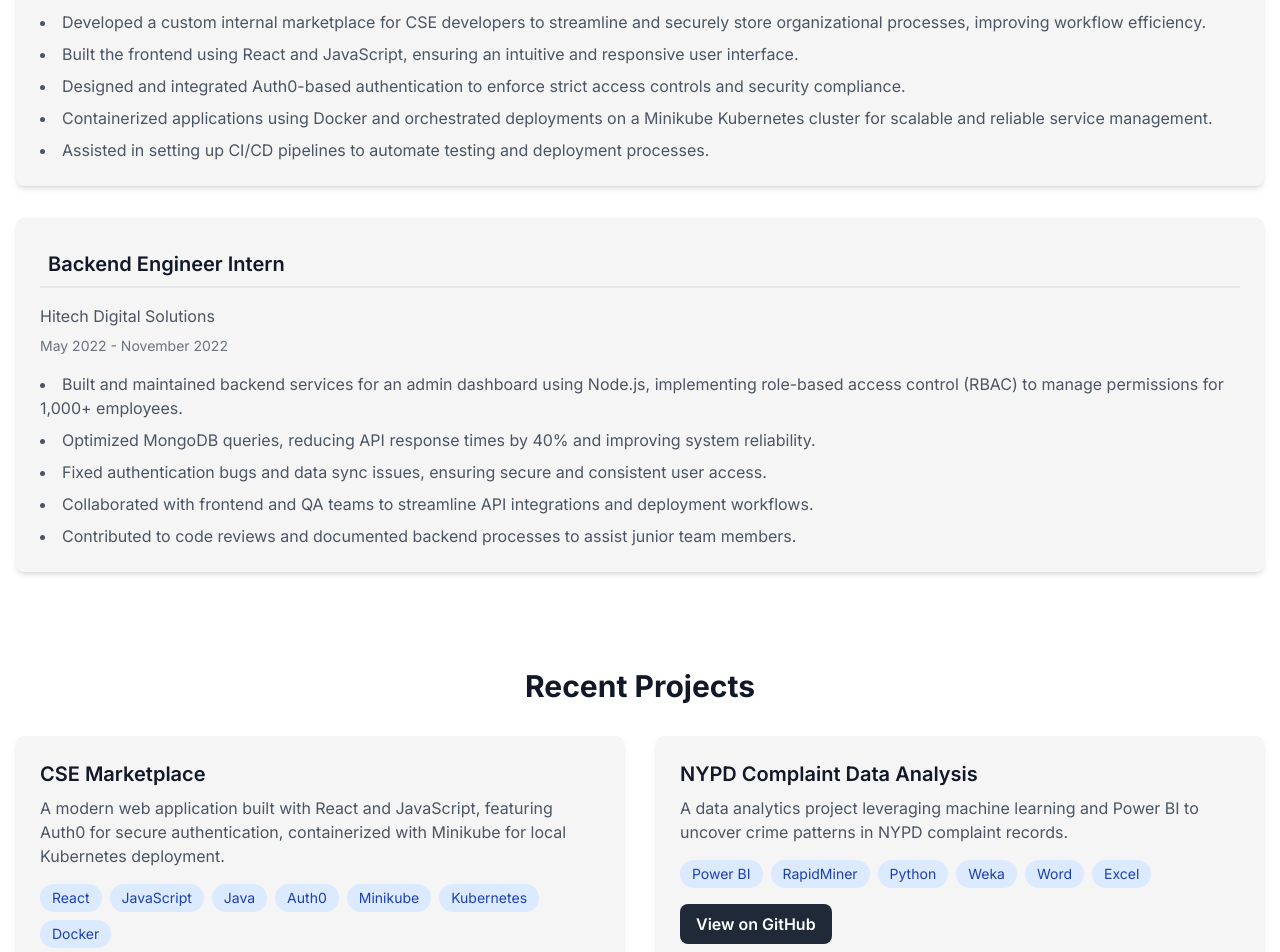
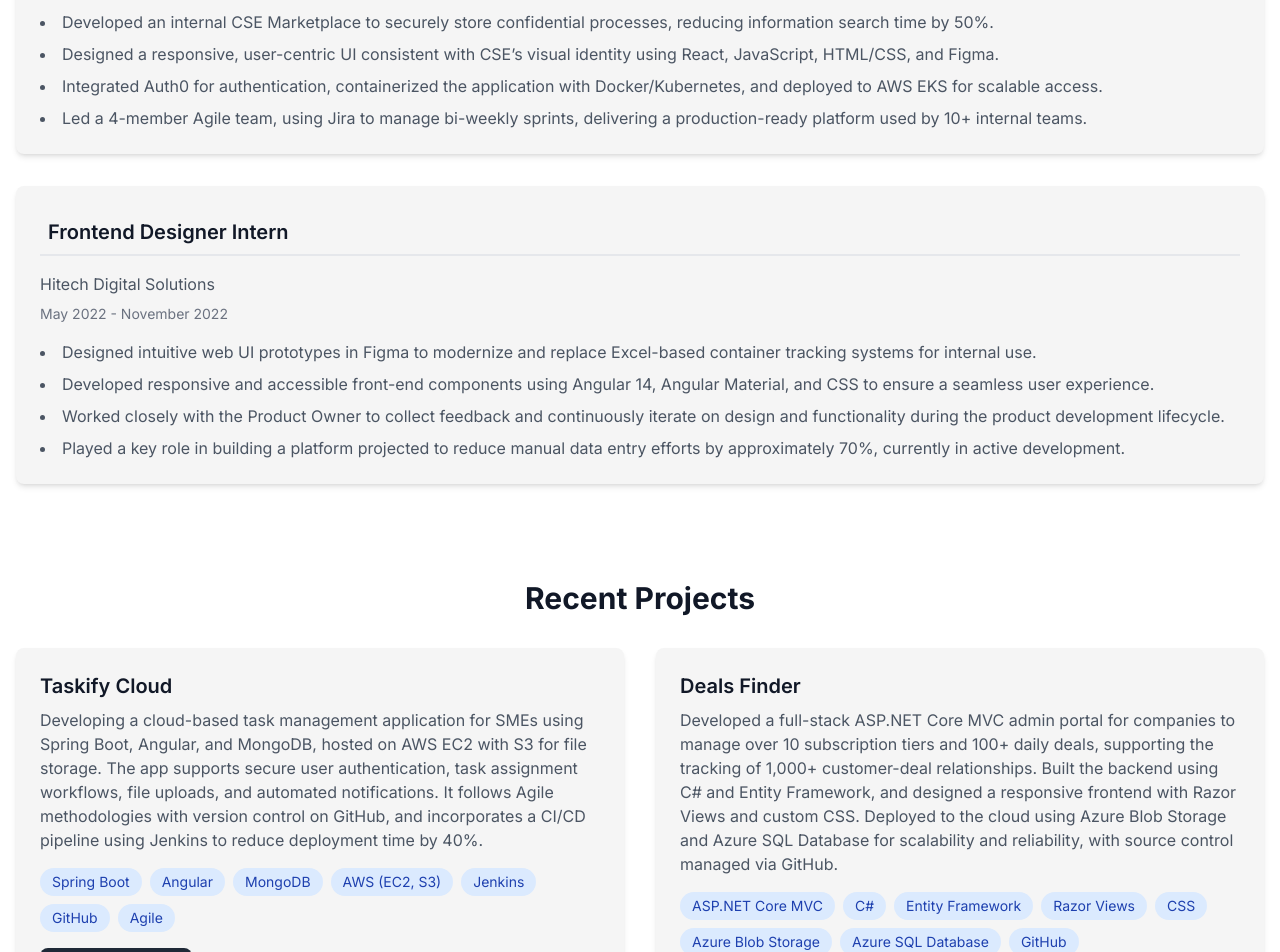
Before and after one commit to VedPatel2811/Portfolio, a Next.js app: page / in a window 1280 px wide. Shown: the part 1260-2212 px from the top of the page. Built offline with nearby package versions, Linux system fonts and the light colour scheme.

Commit message:
Updated the projects

```diff
--- a/src/app/page.tsx
+++ b/src/app/page.tsx
@@ -69,23 +69,21 @@ const experience = [
     company: "Communications Security Establishment Canada",
     period: "September 2024 - April 2025",
     responsibilities: [
-      "Developed a custom internal marketplace for CSE developers to streamline and securely store organizational processes, improving workflow efficiency.",
-      "Built the frontend using React and JavaScript, ensuring an intuitive and responsive user interface.",
-      "Designed and integrated Auth0-based authentication to enforce strict access controls and security compliance.",
-      "Containerized applications using Docker and orchestrated deployments on a Minikube Kubernetes cluster for scalable and reliable service management.",
-      "Assisted in setting up CI/CD pipelines to automate testing and deployment processes.",
+      "Developed an internal CSE Marketplace to securely store confidential processes, reducing information search time by 50%.",
+      "Designed a responsive, user-centric UI consistent with CSE’s visual identity using React, JavaScript, HTML/CSS, and Figma.",
+      "Integrated Auth0 for authentication, containerized the application with Docker/Kubernetes, and deployed to AWS EKS for scalable access.",
+      "Led a 4-member Agile team, using Jira to manage bi-weekly sprints, delivering a production-ready platform used by 10+ internal teams.",
     ],
   },
   {
-    title: "Backend Engineer Intern",
+    title: "Frontend Designer Intern",
     company: "Hitech Digital Solutions",
     period: "May 2022 - November 2022",
     responsibilities: [
-      "Built and maintained backend services for an admin dashboard using Node.js, implementing role-based access control (RBAC) to manage permissions for 1,000+ employees.",
-      "Optimized MongoDB queries, reducing API response times by 40% and improving system reliability.",
-      "Fixed authentication bugs and data sync issues, ensuring secure and consistent user access.",
-      "Collaborated with frontend and QA teams to streamline API integrations and deployment workflows.",
-      "Contributed to code reviews and documented backend processes to assist junior team members.",
+      "Designed intuitive web UI prototypes in Figma to modernize and replace Excel-based container tracking systems for internal use.",
+      "Developed responsive and accessible front-end components using Angular 14, Angular Material, and CSS to ensure a seamless user experience.",
+      "Worked closely with the Product Owner to collect feedback and continuously iterate on design and functionality during the product development lifecycle.",
+      "Played a key role in building a platform projected to reduce manual data entry efforts by approximately 70%, currently in active development.",
     ],
   },
 ];
@@ -109,19 +107,27 @@ const education = [
 
 const projects: Project[] = [
   {
-    title: "CSE Marketplace",
+    title: "Taskify Cloud",
     description:
-      "A modern web application built with React and JavaScript, featuring Auth0 for secure authentication, containerized with Minikube for local Kubernetes deployment.",
+      "Developing a cloud-based task management application for SMEs using Spring Boot, Angular, and MongoDB, hosted on AWS EC2 with S3 for file storage. The app supports secure user authentication, task assignment workflows, file uploads, and automated notifications. It follows Agile methodologies with version control on GitHub, and incorporates a CI/CD pipeline using Jenkins to reduce deployment time by 40%.",
     technologies: [
-      "React",
-      "JavaScript",
-      "Java",
-      "Auth0",
-      "Minikube",
-      "Kubernetes",
-      "Docker",
-    ],
-    githubLink: "https://github.com/VedPatel2811/Kubernetes",
+      "Spring Boot", "Angular", "MongoDB", "AWS (EC2, S3)", "Jenkins", "GitHub", "Agile"],
+    githubLink: "https://github.com/VedPatel2811/Taskify-Cloud",
+  },
+  {
+    title: "Deals Finder",
+    description:
+      "Developed a full-stack ASP.NET Core MVC admin portal for companies to manage over 10 subscription tiers and 100+ daily deals, supporting the tracking of 1,000+ customer-deal relationships. Built the backend using C# and Entity Framework, and designed a responsive frontend with Razor Views and custom CSS. Deployed to the cloud using Azure Blob Storage and Azure SQL Database for scalability and reliability, with source control managed via GitHub.",
+    technologies: ["ASP.NET Core MVC", "C#", "Entity Framework", "Razor Views", "CSS", "Azure Blob Storage", "Azure SQL Database", "GitHub"],
+    githubLink: "https://github.com/VedPatel2811/Slider",
+  },
+  {
+    title: "Deals Finder",
+    description:
+      "Led a team of four to build a full-stack learning platform for Algonquin College students focused on RESTful APIs using React for the frontend and Java for the backend. Implemented user authentication, interactive API testing, and real-time feedback features. Developed companion mobile and desktop applications using Kotlin and Java Swing. Ensured code quality by creating over 10 JUnit and 5 Selenium tests for robust unit and UI testing.",
+    technologies: ["React", "Java", "Kotlin", "Java Swing", "JUnit", "Selenium"],
+    githubLink: "https://github.com/VedPatel2811/Deals-Finder-Web-App",
+    demoLink: "https://vedpatel-lab5.azurewebsites.net/",
   },
   {
     title: "NYPD Complaint Data Analysis",
```
